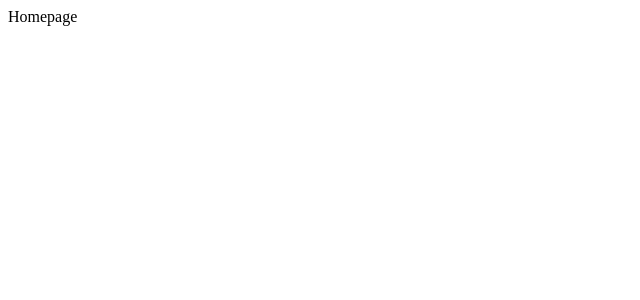
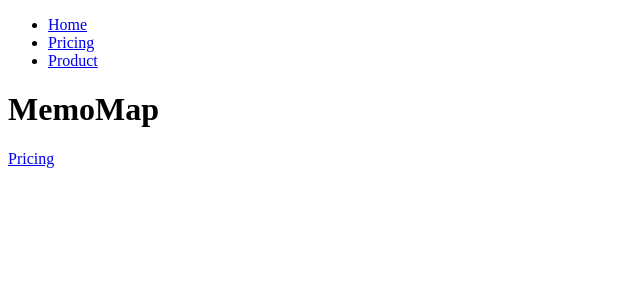
Before and after one commit to Federico-I/MemoMap, a React (Vite) app: page / in a window 1280 px wide. Shown: the top 300 px of the page, without its empty margins (0-640 px from the left). Built offline with nearby package versions, Linux system fonts and the light colour scheme.

Commit message:
navPage-added

```diff
--- /dev/null
+++ b/src/Components/NavPage.jsx
@@ -0,0 +1,22 @@
+import React from 'react';
+import { NavLink } from 'react-router-dom';
+
+function NavPage() {
+  return (
+    <nav>
+        <ul>
+            <li>
+              <NavLink to="/">Home</NavLink>
+            </li>
+            <li>
+              <NavLink to="/pricing">Pricing</NavLink>
+            </li>
+            <li>
+              <NavLink to="/product">Product</NavLink>
+            </li>
+        </ul>
+    </nav>
+  );
+};
+
+export default NavPage;
--- a/src/pages/Homepage.jsx
+++ b/src/pages/Homepage.jsx
@@ -1,8 +1,14 @@
 import React from 'react';
+import { Link } from 'react-router-dom';
+import NavPage from '../Components/NavPage';
 
 function Homepage() {
   return (
-    <div>Homepage</div>
+    <div>
+      <NavPage />
+      <h1>MemoMap</h1>
+      <Link to="/pricing">Pricing</Link>
+    </div>
   );
 };
 
--- a/src/pages/Pricing.jsx
+++ b/src/pages/Pricing.jsx
@@ -1,8 +1,12 @@
 import React from 'react';
+import NavPage from '../Components/NavPage';
 
 function Pricing() {
   return (
-    <div>Pricing</div>
+    <div>
+      <NavPage />
+      <h1>Priceing</h1>
+    </div>
   );
 };
 
--- a/src/pages/Product.jsx
+++ b/src/pages/Product.jsx
@@ -1,8 +1,12 @@
 import React from 'react';
+import NavPage from '../Components/NavPage';
 
 function Product() {
   return (
-    <div>Product</div>
+    <div>
+      <NavPage />
+      <h1>Product</h1>
+    </div>
   );
 };
 
```
